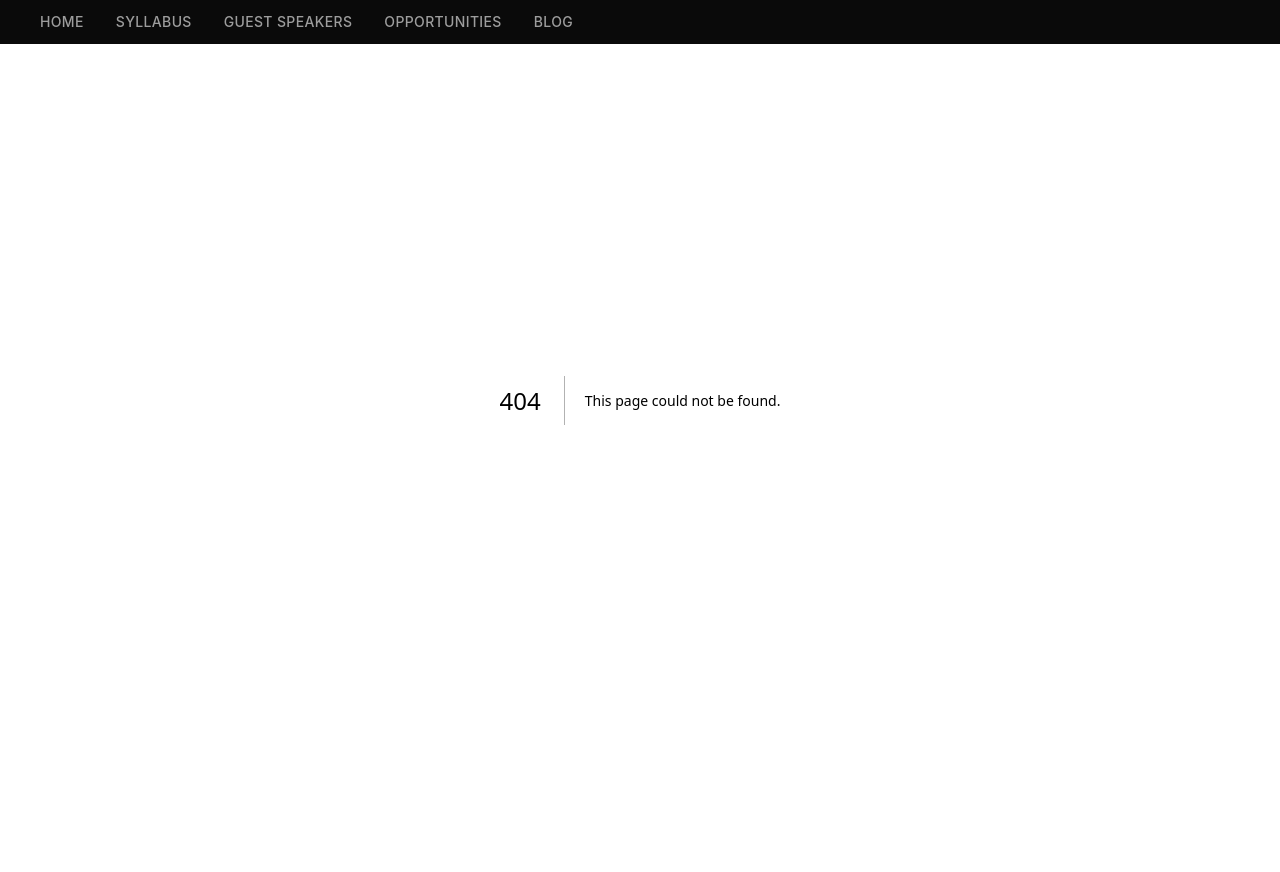
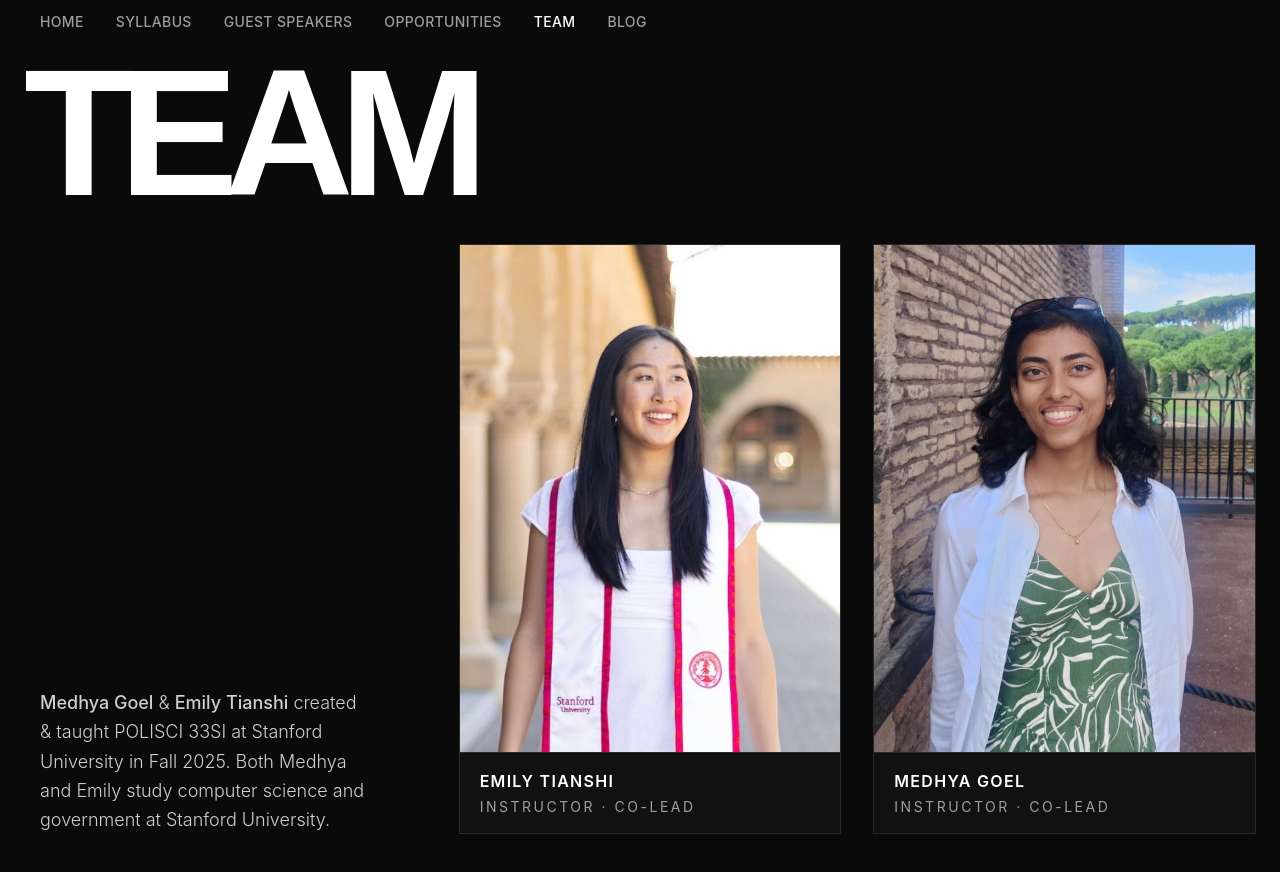
Before and after one commit to medhyaGoel/MoveFastandFixThingsWebsite, a Next.js app: page /team in a window 1280 px wide. Before the commit this address had no page. Shown: the top 872 px of the page. Before the commit the page ends 800 px from the top, so only its background shows below. Built offline with nearby package versions, Linux system fonts and the light colour scheme; a web font is replaced by a local one.

Commit message:
added teams page

```diff
--- a/app/components/Navigation.tsx
+++ b/app/components/Navigation.tsx
@@ -9,6 +9,7 @@ const navItems = [
   { name: 'SYLLABUS', path: '/syllabus' },
   { name: 'GUEST SPEAKERS', path: '/guest-speakers' },
   { name: 'OPPORTUNITIES', path: '/opportunities' },
+  { name: 'TEAM', path: '/team' },
   { name: 'BLOG', path: '/blog' },
 ];
 
--- a/app/page.tsx
+++ b/app/page.tsx
@@ -30,7 +30,7 @@ export default function Home() {
             >
 
               <p className="mt-8 text-white/90 text-lg leading-relaxed font-light text-balance">
-                In Fall 2025, <span className="font-medium">Medhya Goel & Emily Tianshi</span> (sponsored by Professor Bruce Cain) came together to teach{" "}
+                In Fall 2025, <a href="/team"><span className="font-medium">Medhya Goel & Emily Tianshi</span></a> (sponsored by Professor Bruce Cain) came together to teach{" "}
                 <span className="font-medium">POLISCI 33SI</span>, a deep dive into the past, present, and future of civic technology.
               </p>
               <p className="mt-4 text-white/75 text-lg leading-relaxed font-light text-balance">
--- /dev/null
+++ b/app/team/page.tsx
@@ -0,0 +1,95 @@
+'use client';
+
+import { motion } from "framer-motion";
+import Image from "next/image";
+import EmilyPhoto from "../pictures/emily.jpg";
+import MedhyaPhoto from "../pictures/medhya.jpg";
+
+export default function Team() {
+  return (
+    <div className="min-h-screen bg-[#0a0a0a] text-white">
+      <section className="min-h-screen pt-16 pb-14 px-2 md:px-4 lg:px-6">
+        <div className="mx-auto max-w-[1700px]">
+          {/* Title, mirroring landing-page aesthetic */}
+          <motion.h1
+            initial={{ opacity: 0, y: 18 }}
+            animate={{ opacity: 1, y: 0 }}
+            transition={{ duration: 0.9, ease: [0.22, 1, 0.36, 1] }}
+            className="font-jersey tracking-[-0.08em] leading-[0.78] text-[clamp(3.8rem,14vw,13.5rem)]"
+          >
+            TEAM
+          </motion.h1>
+
+          {/* Two-column layout echoing the home split */}
+          <div className="mt-8 md:mt-10 grid grid-cols-1 md:grid-cols-12 gap-8 md:gap-10 md:pl-4 items-stretch">
+            {/* Left copy block */}
+            <motion.div
+              initial={{ opacity: 0, y: 18 }}
+              whileInView={{ opacity: 1, y: 0 }}
+              viewport={{ once: true }}
+              transition={{ duration: 0.8, ease: [0.22, 1, 0.36, 1], delay: 0.05 }}
+              className="md:col-span-5 lg:col-span-4 flex flex-col justify-end"
+            >
+              <p className="mt-6 text-white/80 text-lg leading-relaxed font-light text-balance">
+                <span className="font-medium">Medhya Goel</span> & <span className="font-medium">Emily Tianshi</span> created & taught POLISCI 33SI at Stanford University in Fall 2025. Both Medhya and Emily study computer science and government at Stanford University.
+              </p>
+            </motion.div>
+
+            {/* Right column: two vertical portraits side by side */}
+            <motion.div
+              initial={{ opacity: 0, y: 18 }}
+              whileInView={{ opacity: 1, y: 0 }}
+              viewport={{ once: true }}
+              transition={{ duration: 0.8, ease: [0.22, 1, 0.36, 1], delay: 0.12 }}
+              className="md:col-span-7 lg:col-span-8"
+            >
+              <div className="grid grid-cols-1 md:grid-cols-2 gap-6 md:gap-8">
+                {/* Emily */}
+                <div className="bg-[#111111] border border-white/10">
+                  <div className="aspect-[3/4] overflow-hidden">
+                    <Image
+                      src={EmilyPhoto}
+                      alt="Emily Tianshi"
+                      className="h-full w-full object-cover"
+                      width={800}
+                      height={1200}
+                    />
+                  </div>
+                  <div className="px-5 py-4 border-t border-white/10">
+                    <p className="text-sm md:text-base font-semibold tracking-[0.08em] uppercase">
+                      Emily Tianshi
+                    </p>
+                    <p className="mt-1 text-xs md:text-sm text-white/60 uppercase tracking-[0.18em]">
+                      Instructor · Co-Lead
+                    </p>
+                  </div>
+                </div>
+
+                {/* Medhya - uses Emily photo as placeholder until Medhya's photo is added */}
+                <div className="bg-[#111111] border border-white/10">
+                  <div className="aspect-[3/4] overflow-hidden">
+                    <Image
+                      src={MedhyaPhoto}
+                      alt="Medhya Goel"
+                      className="h-full w-full object-cover"
+                      width={800}
+                      height={1200}
+                    />
+                  </div>
+                  <div className="px-5 py-4 border-t border-white/10">
+                    <p className="text-sm md:text-base font-semibold tracking-[0.08em] uppercase">
+                      Medhya Goel
+                    </p>
+                    <p className="mt-1 text-xs md:text-sm text-white/60 uppercase tracking-[0.18em]">
+                      Instructor · Co-Lead
+                    </p>
+                  </div>
+                </div>
+              </div>
+            </motion.div>
+          </div>
+        </div>
+      </section>
+    </div>
+  );
+}
```
Also changed, not shown: app/pictures/emily.jpg (added), app/pictures/medhya.jpg (added).
